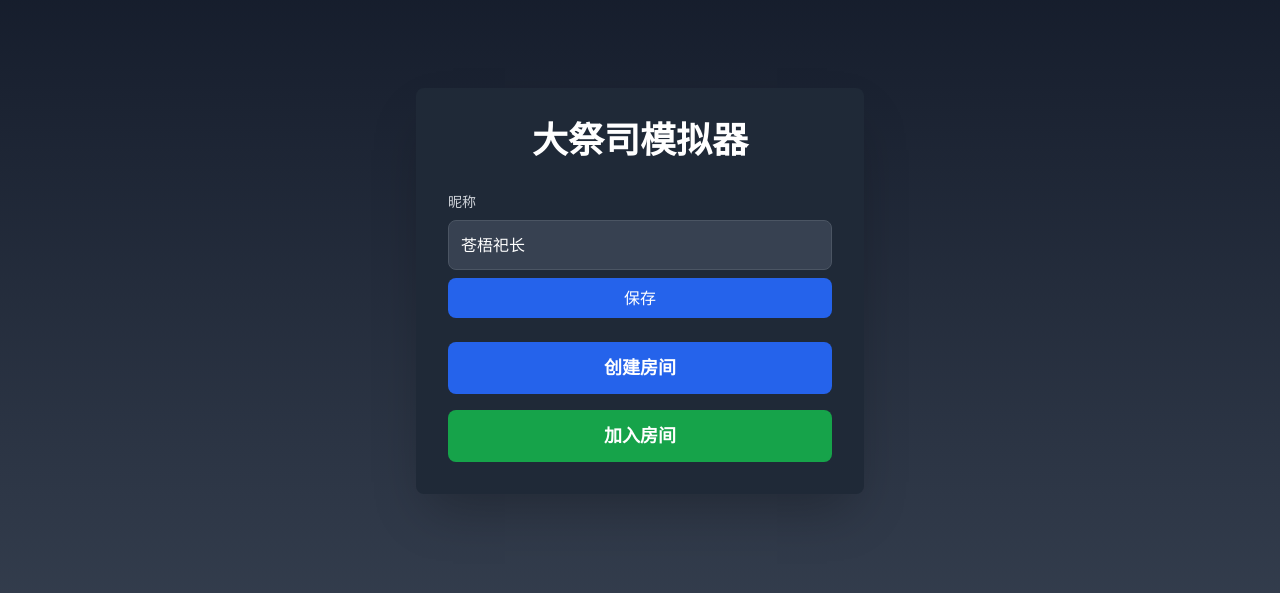
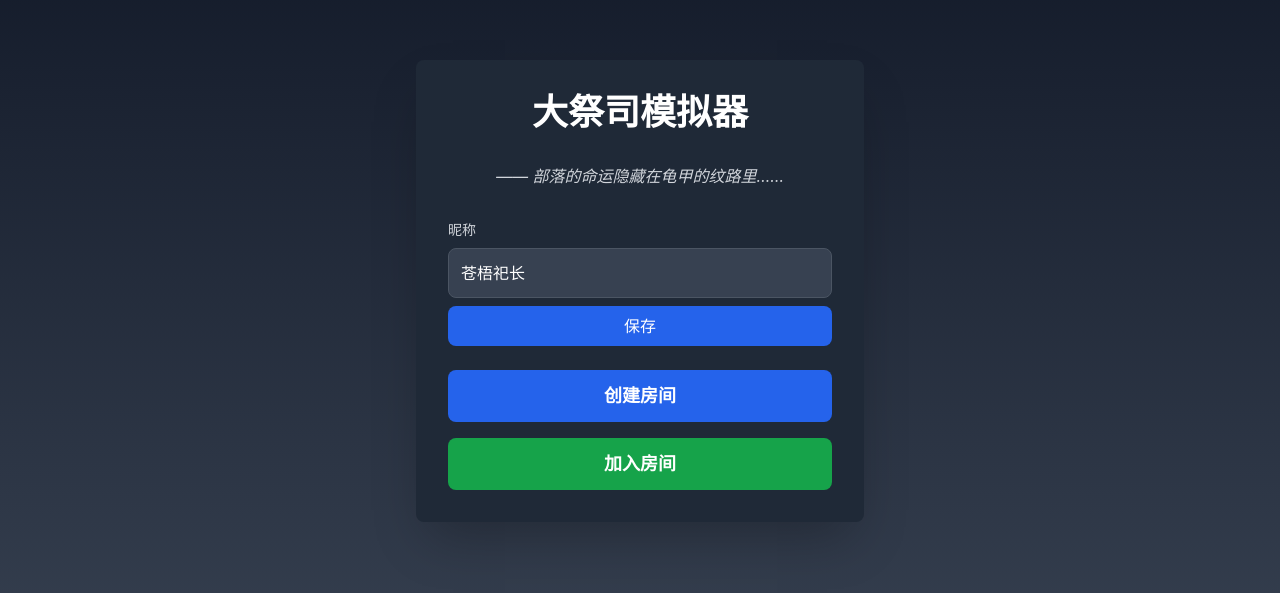
Before and after one commit to NonceGeek/high-priest-simulator, a Next.js app: page / in a window 1280 px wide. Shown: the part 109-702 px from the top of the page. Built offline with nearby package versions, Linux system fonts and the light colour scheme.

Commit message:
update with slogan

```diff
--- a/src/app/page.tsx
+++ b/src/app/page.tsx
@@ -9,6 +9,7 @@ import {
   setStoredNickname,
   MAX_NICKNAME_LENGTH,
 } from '@/lib/nickname';
+import { resolveRandomSlogan } from '@/lib/slogan';
 
 export default function Home() {
   const router = useRouter();
@@ -22,12 +23,16 @@ export default function Home() {
   const [hasSavedNickname, setHasSavedNickname] = useState(false);
   const [editingNickname, setEditingNickname] = useState(false);
   const [draftNickname, setDraftNickname] = useState('');
+  const [slogan, setSlogan] = useState('');
 
   useEffect(() => {
     let cancelled = false;
 
     void (async () => {
-      const { nickname: name, isStored } = await resolveInitialNickname();
+      const [{ nickname: name, isStored }, tagline] = await Promise.all([
+        resolveInitialNickname(),
+        resolveRandomSlogan(),
+      ]);
       if (cancelled) return;
 
       setNickname(name);
@@ -35,6 +40,7 @@ export default function Home() {
       setHasSavedNickname(isStored);
       setEditingNickname(!isStored);
       setNicknameReady(true);
+      setSlogan(tagline);
     })();
 
     const savedRoomId = localStorage.getItem('roomId');
@@ -216,6 +222,11 @@ export default function Home() {
     <div className="min-h-screen bg-gradient-to-b from-gray-900 to-gray-700 flex items-center justify-center">
       <div className="bg-gray-800 p-8 rounded-lg shadow-2xl max-w-md w-full">
         <h1 className="text-4xl font-bold text-white text-center mb-8">大祭司模拟器</h1>
+        {slogan && (
+          <div className="text-gray-300 text-center mb-8 italic">
+            —— {slogan}
+          </div>
+        )}
 
         {nicknameField}
 
--- /dev/null
+++ b/src/lib/slogan.ts
@@ -0,0 +1,34 @@
+const SLOGAN_LIST_URL = '/slogan.csv';
+
+function parseSloganCsv(csvText: string): string[] {
+  return csvText
+    .split(/\r?\n/)
+    .slice(1)
+    .map((line) => line.trim())
+    .filter(Boolean)
+    .map((line) => {
+      const comma = line.indexOf(',');
+      return comma >= 0 ? line.slice(comma + 1).trim() : line;
+    })
+    .filter(Boolean);
+}
+
+export async function loadSlogans(): Promise<string[]> {
+  const res = await fetch(SLOGAN_LIST_URL);
+  if (!res.ok) {
+    throw new Error('Failed to load slogans');
+  }
+  return parseSloganCsv(await res.text());
+}
+
+export function pickRandomSlogan(slogans: string[]): string {
+  if (slogans.length === 0) {
+    return '上古祭仪，卡牌对决';
+  }
+  return slogans[Math.floor(Math.random() * slogans.length)];
+}
+
+export async function resolveRandomSlogan(): Promise<string> {
+  const slogans = await loadSlogans();
+  return pickRandomSlogan(slogans);
+}
```
Also changed, not shown: public/priest-names.csv, public/slogan.csv (added).
